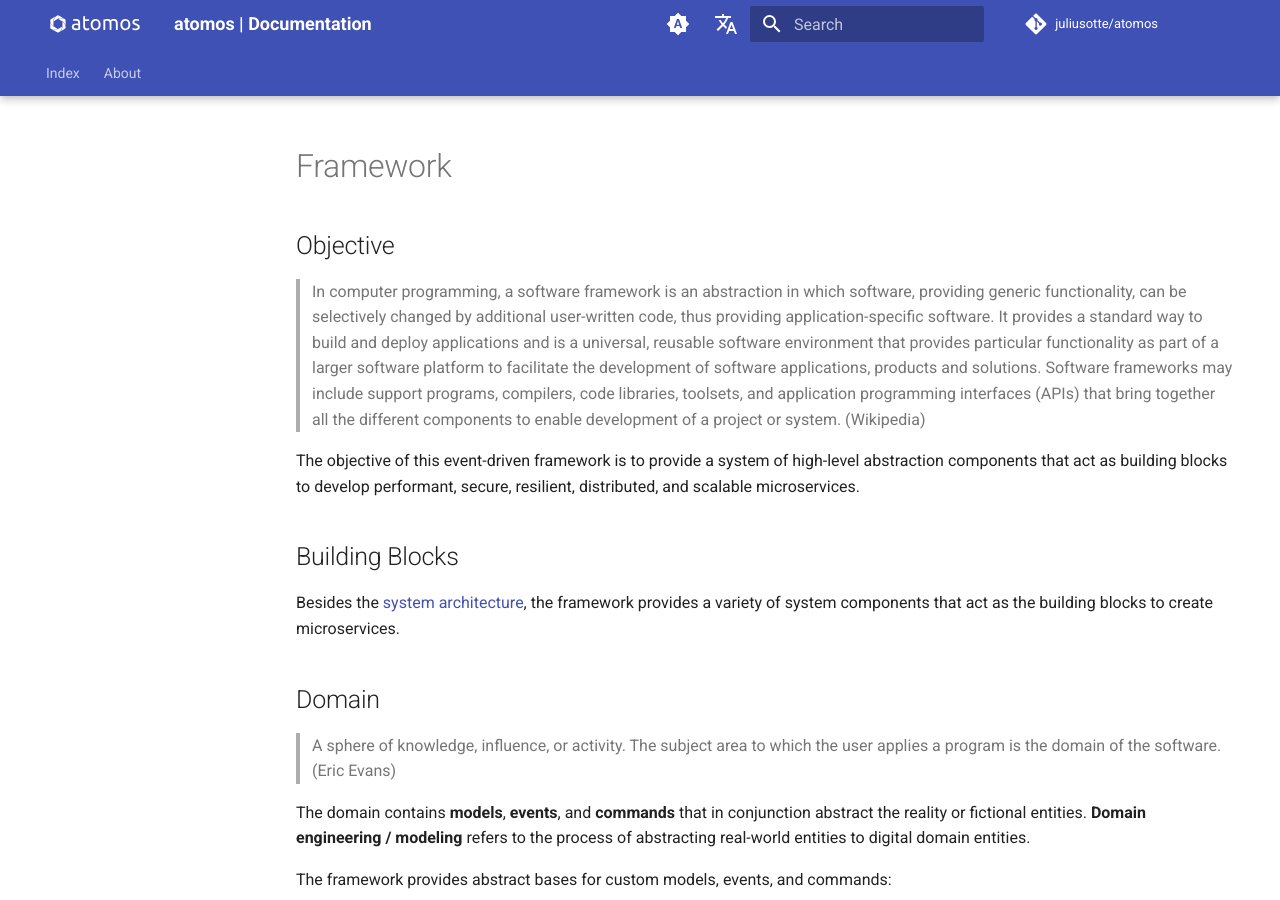
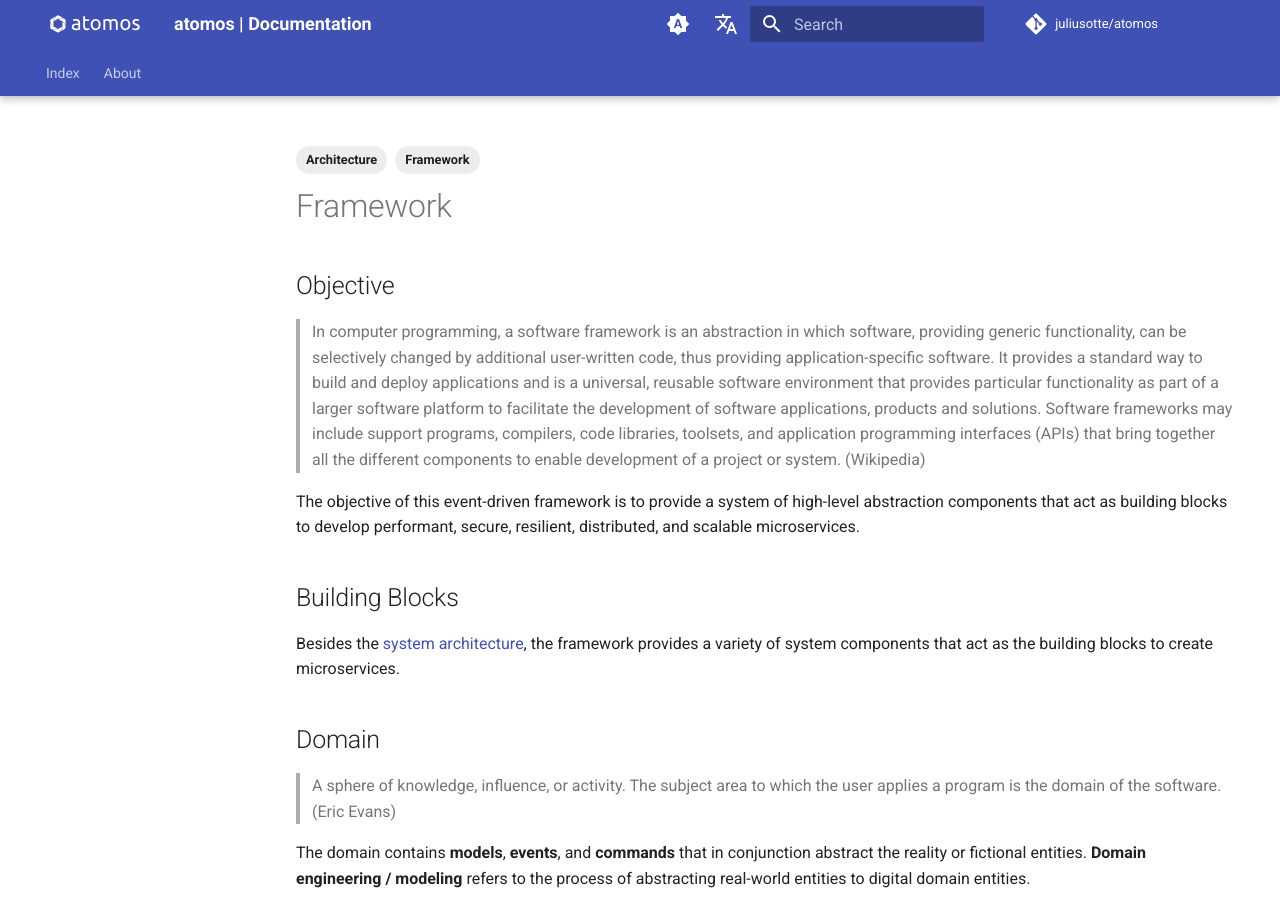
Before and after one commit to juliusotte/atomos, an MkDocs documentation site: the page built from docs/framework/framework.md, in a window 1280 px wide and 900 px high. Built offline with MkDocs 1.6.1 and Material for MkDocs 9.7.7, drawn with Linux system fonts in a browser that asks for light colours; comment, search, counter and statistics services are not loaded; the version menu is left out.

Commit message:
added tags to framework documentation

```diff
--- a/docs/framework/framework.md
+++ b/docs/framework/framework.md
@@ -1,3 +1,9 @@
+---
+tags:
+  - Framework
+  - Architecture
+---
+
 # Framework
 
 ## Objective
```
